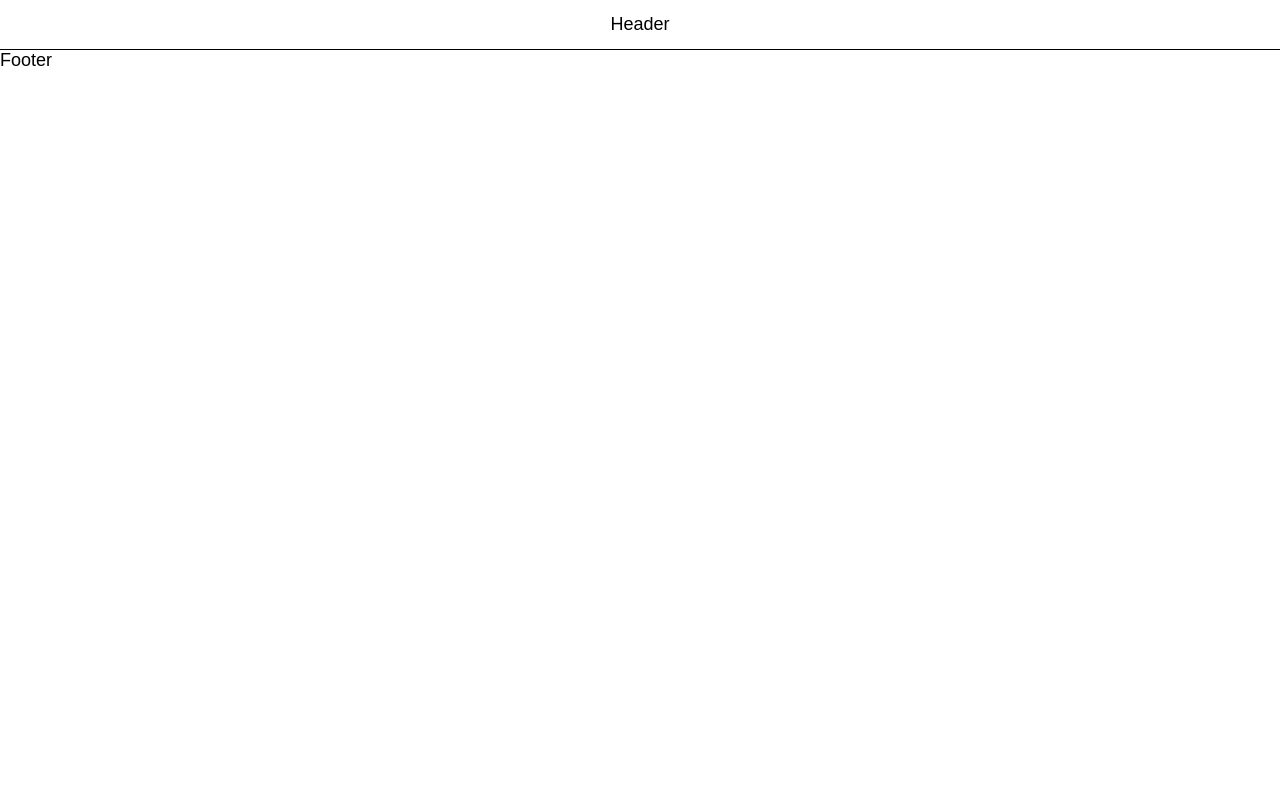
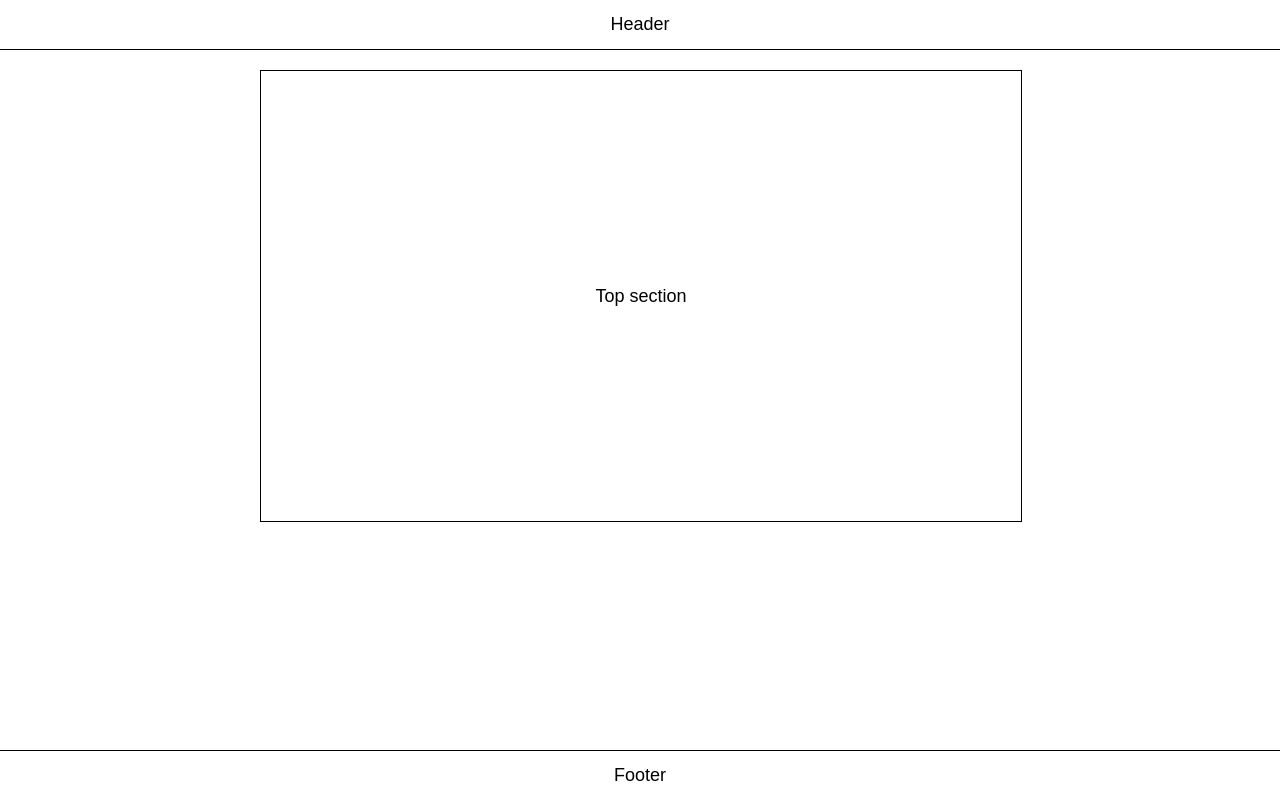
Before and after one commit to ooloo-io/github-flow-baileyseely1, a website: page src/index.html in a window 1280 px wide. Drawn offline with nearby package versions, Linux system fonts and the light colour scheme.

Commit message:
Top Section (#6)
* Add top section

* Style top section

```diff
--- a/src/index.html
+++ b/src/index.html
@@ -4,8 +4,8 @@
 <head>
   <meta charset="utf-8">
 
-  <title>GitHub Flow Course</title>
-  <meta name="description" content="GitHub Flow Course">
+  <title>GitHub Pull Request Flow Course</title>
+  <meta name="description" content="GitHub Pull Request Flow Course">
   <meta name="author" content="Johannes Kettmann">
 
   <link rel="stylesheet" href="https://cdnjs.cloudflare.com/ajax/libs/normalize/8.0.1/normalize.min.css">
@@ -16,7 +16,11 @@
   <header class="header">
     Header
   </header>
-  <main class="content"></main>
+  <main class="content">
+    <section class="section">
+      Top section
+    </section>
+  </main>
   <footer class="footer">
     Footer
   </footer>
--- a/src/styles.css
+++ b/src/styles.css
@@ -9,6 +9,7 @@ body {
   justify-content: center;
   align-items: center;
   border-bottom: 1px solid black;
+}
 
 .footer {
   height: 49px;
@@ -19,8 +20,18 @@ body {
 }
 
 .content {
-  min-height: calc(100vh - 100px);
-  width: 720px;
+  min-height: calc(100vh - 140px);
+  width: 760px;
+  max-width: 100%;
   margin: auto;
-  max-width: 100%;
+  padding: 20px;
 }
+
+.section {
+  height: 450px;
+  width: 100%;
+  display: flex;
+  justify-content: center;
+  align-items: center;
+  border: 1px solid black;
+}
```
